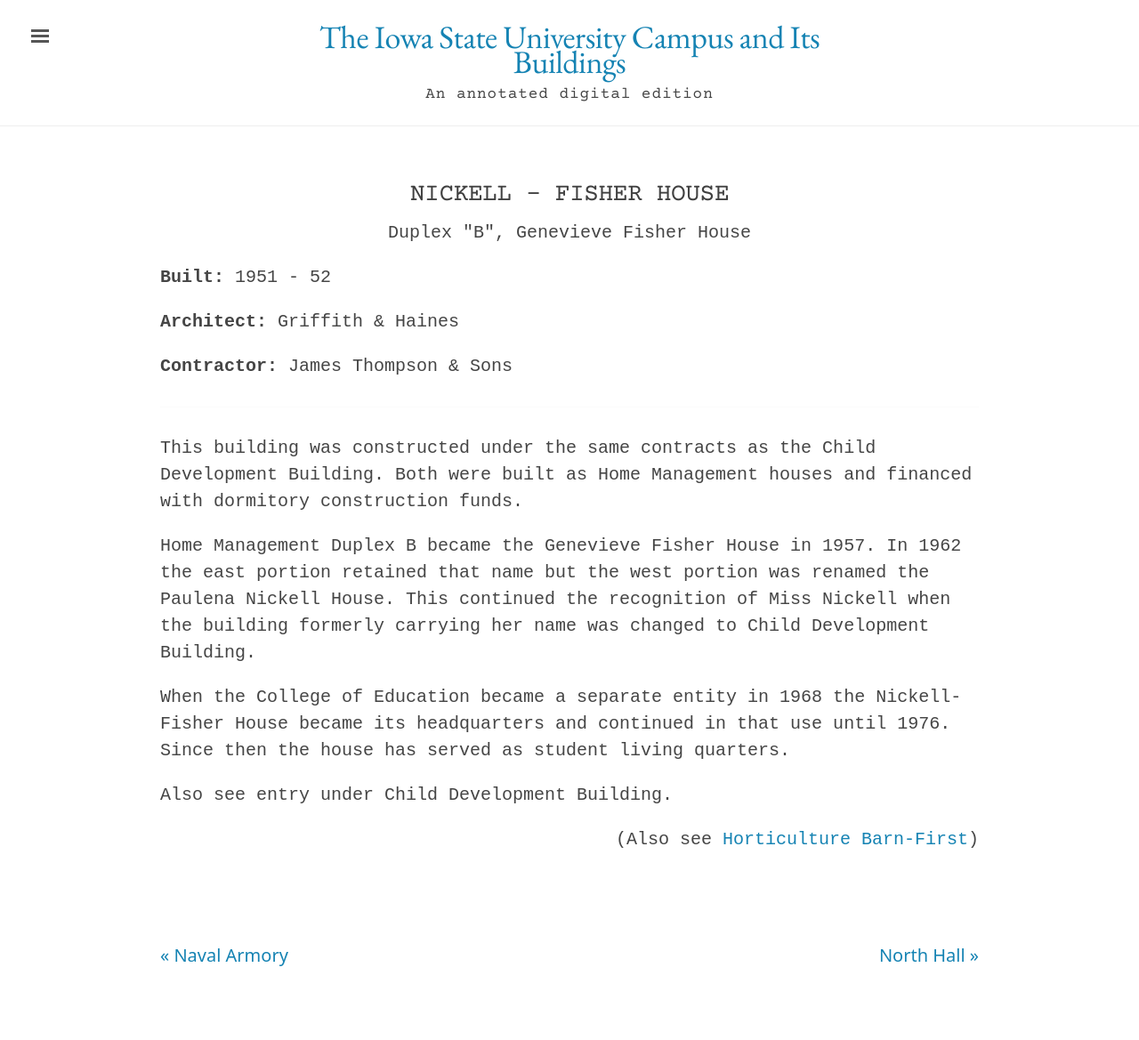
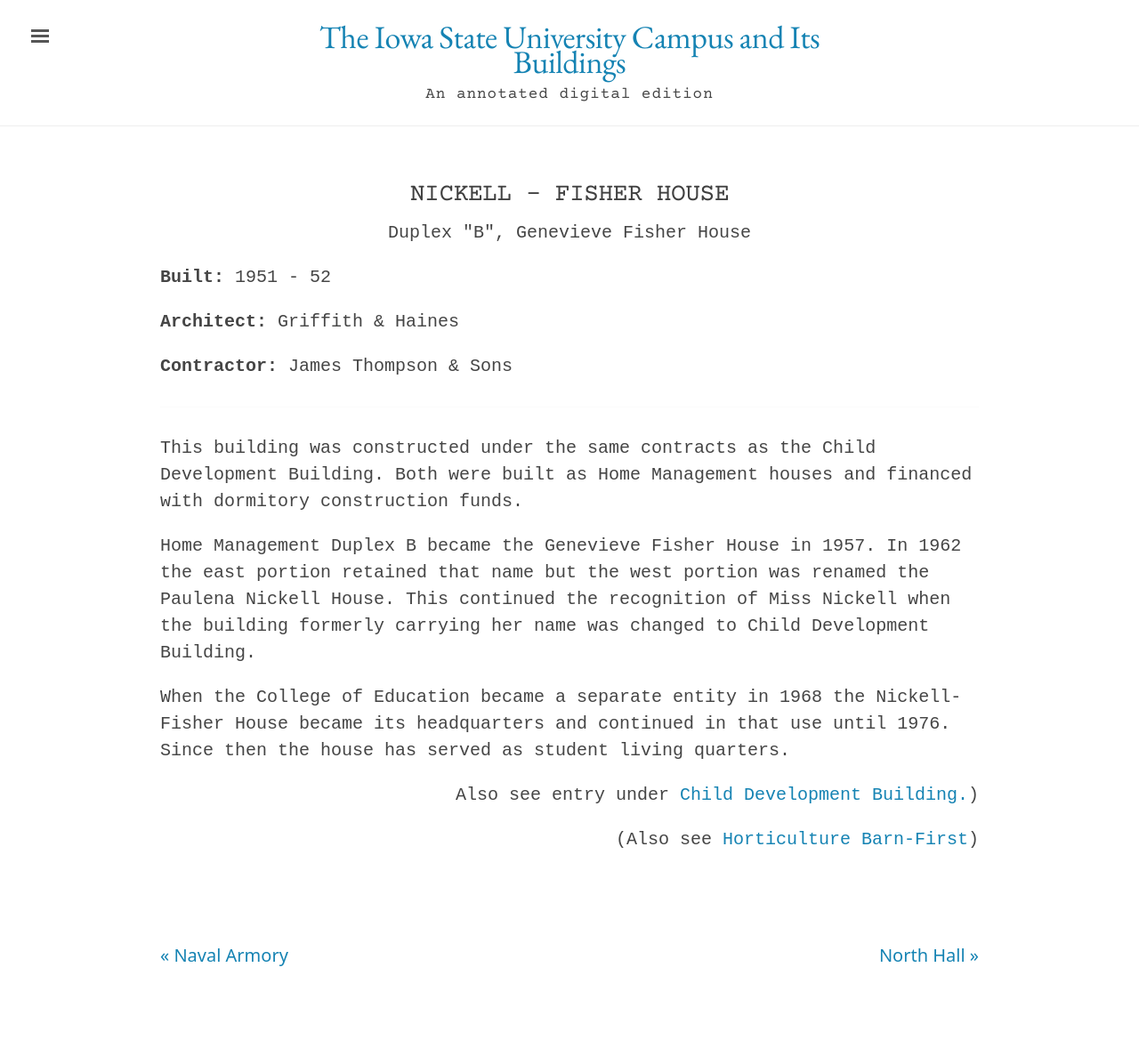
Before and after one commit to emanderson811/day-edition, a Jekyll site: the page built from _texts/buildings/151day-nickell-fisher-house.md, in a window 1280 px wide. Shown: the whole page at 89% size. Built offline with Jekyll 4.4.1, drawn with Linux system fonts in a browser that asks for light colours.

Commit message:
Update 151day-nickell-fisher-house.md

```diff
--- a/_texts/buildings/151day-nickell-fisher-house.md
+++ b/_texts/buildings/151day-nickell-fisher-house.md
@@ -22,6 +22,6 @@
 
 When the College of Education became a separate entity in 1968 the Nickell-Fisher House became its headquarters and continued in that use until 1976. Since then the house has served as student living quarters.
 
-Also see entry under Child Development Building.
+<p style="text-align: right;">Also see entry under <a href="https://emanderson811.github.io/day-edition/texts/buildings/039day-child-devel-building/">Child Development Building.</a>)</p>
 
 <p style="text-align: right;">(Also see <a href="https://emanderson811.github.io/day-edition/texts/buildings/107day-horticulture-barn-first/">Horticulture Barn-First</a>)</p>
```
